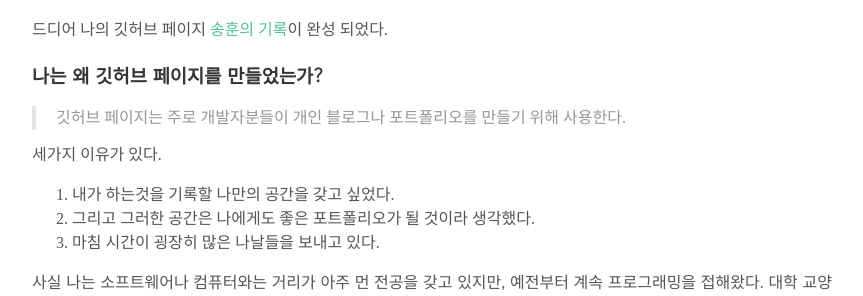
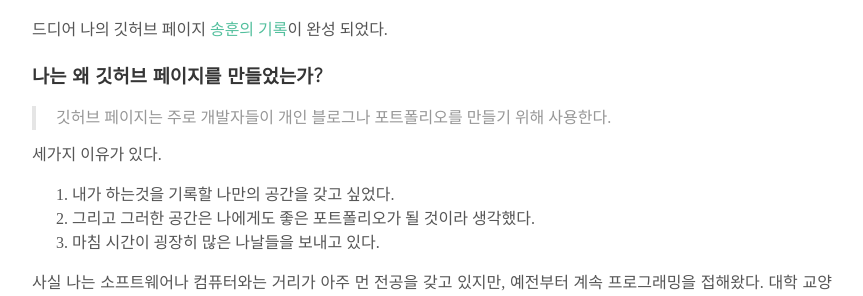
Before and after one commit to songh-oon/songh-oon.github.io, a Jekyll site: the page built from _posts/daily/2022-06-22-firstpost.md, in a window 1280 px wide. Shown: the part 317-613 px from the top of the page, without its empty margins (208-1071 px from the left). Built offline with Jekyll 4.4.1, drawn with Linux system fonts in a browser that asks for light colours.

Commit message:
Update 2022-06-22-firstpost.md

```diff
--- a/_posts/daily/2022-06-22-firstpost.md
+++ b/_posts/daily/2022-06-22-firstpost.md
@@ -14,7 +14,7 @@ tags:
 
 
 ### 나는 왜 깃허브 페이지를 만들었는가?
-> 깃허브 페이지는 주로 개발자분들이 개인 블로그나 포트폴리오를 만들기 위해 사용한다.
+> 깃허브 페이지는 주로 개발자들이 개인 블로그나 포트폴리오를 만들기 위해 사용한다.
 
 세가지 이유가 있다.
 1. 내가 하는것을 기록할 나만의 공간을 갖고 싶었다.
```
